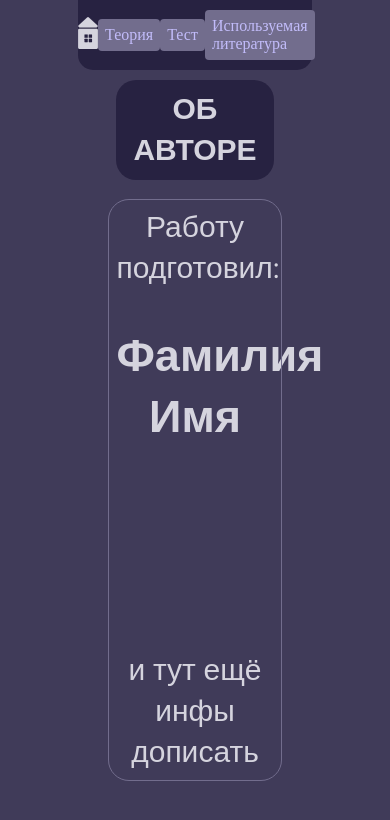
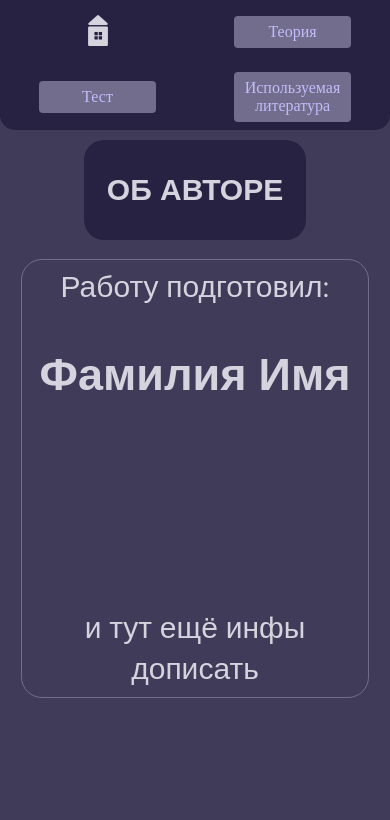
Before and after one commit to AvtoBBus/Bus_Station_22, a React (Create React App) app: page / in a window 390 px wide. Shown: the top 820 px of the page. Built offline with nearby package versions, Linux system fonts and the light colour scheme.

Commit message:
home page adaptive

```diff
--- a/src/App.css
+++ b/src/App.css
@@ -40,3 +40,16 @@
   justify-content: center;
   align-items: center;
 }
+
+@media all and (max-width: 650px) {
+  .main-content {
+    width: fit-content;
+  }
+}
+
+@media all and (max-height: 850px) {
+  .main-content::after {
+    content: "    ";
+    height: 30px;
+  }
+}
--- a/src/components/NavHeader/ui/index.tsx
+++ b/src/components/NavHeader/ui/index.tsx
@@ -6,7 +6,7 @@ import "./style.css"
 export const NavHeader = () => {
     return <>
         <div className="header-container">
-            <Link to="/" style={{ backgroundColor: 'transparent' }}>
+            <Link to="/" className="header-link link-with-img" style={{ backgroundColor: 'transparent' }}>
                 <img src={HomeImg} alt="home-page" className="header-home-img" />
             </Link>
             <Link to="info-page" className="header-link">Теория</Link>
--- a/src/components/NavHeader/ui/style.css
+++ b/src/components/NavHeader/ui/style.css
@@ -1,8 +1,9 @@
 .header-container {
     position: fixed;
     top: 0;
-    left: 20%;
-    width: 60%;
+    left: 0;
+    width: 100%;
+    min-width: 600px;
     height: var(--main-header-height);
     background-color: var(--main-header-color);
     display: flex;
@@ -24,3 +25,35 @@
     text-decoration: none;
     color: var(--main-link-color);
 }
+
+@media all and (max-width: 650px) {
+    .header-container {
+        min-width: initial;
+    }
+}
+
+
+@media all and (max-width: 500px) {
+    .header-container {
+        display: grid;
+        grid-template-columns: 30% 30%;
+    }
+
+    .header-link {
+        text-align: center;
+    }
+}
+
+@media all and (max-width: 375px) {
+    .header-container {
+        grid-template-columns: auto;
+    }
+
+    .header-link {
+        margin-bottom: 15px;
+    }
+
+    .link-with-img {
+        margin-bottom: initial;
+    }
+}
--- a/src/index.css
+++ b/src/index.css
@@ -31,3 +31,15 @@
 ::-webkit-scrollbar-thumb:hover {
   background: #5e5884;
 }
+
+@media all and (max-width: 500px) {
+  :root {
+    --main-header-height: 130px;
+  }
+}
+
+@media all and (max-width: 375px) {
+  :root {
+    --main-header-height: 210px;
+  }
+}
--- a/src/pages/HomePage/ui/style.css
+++ b/src/pages/HomePage/ui/style.css
@@ -8,3 +8,10 @@
     padding: 7px;
     outline: 1px solid var(--main-border-color);
 }
+
+@media all and (max-width: 1280px) {
+    .about-author-text {
+        max-width: initial;
+        width: 90%;
+    }
+}
```
